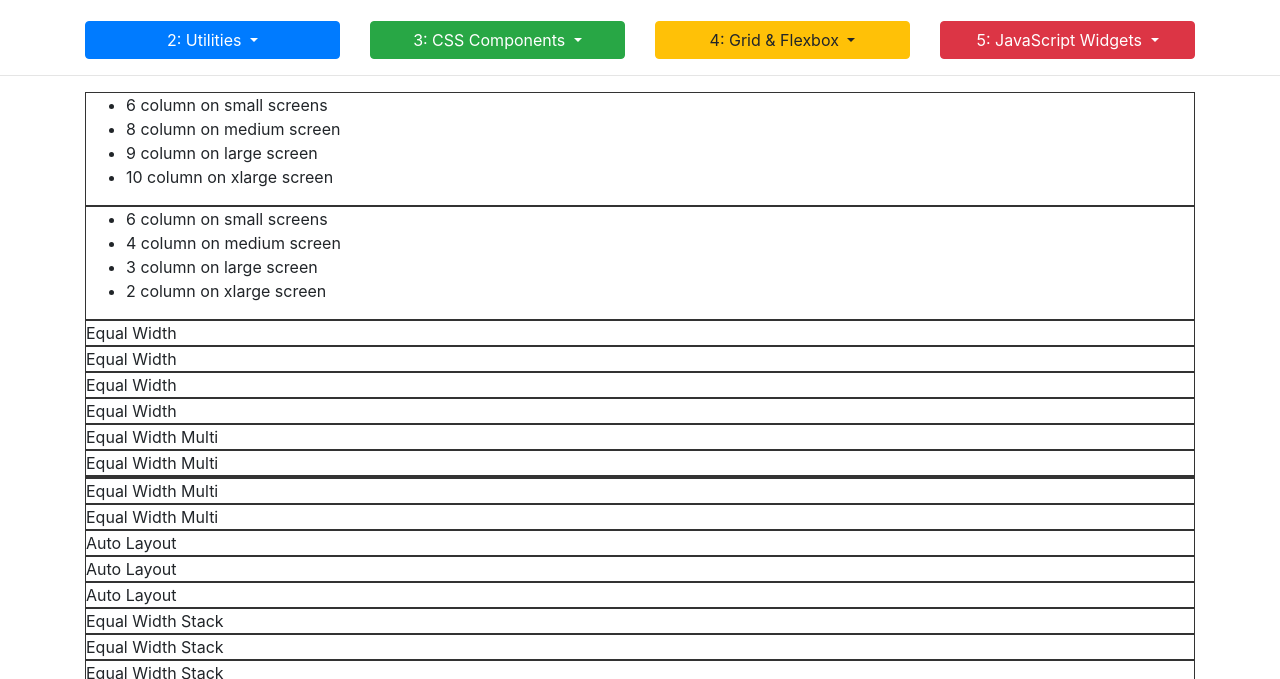
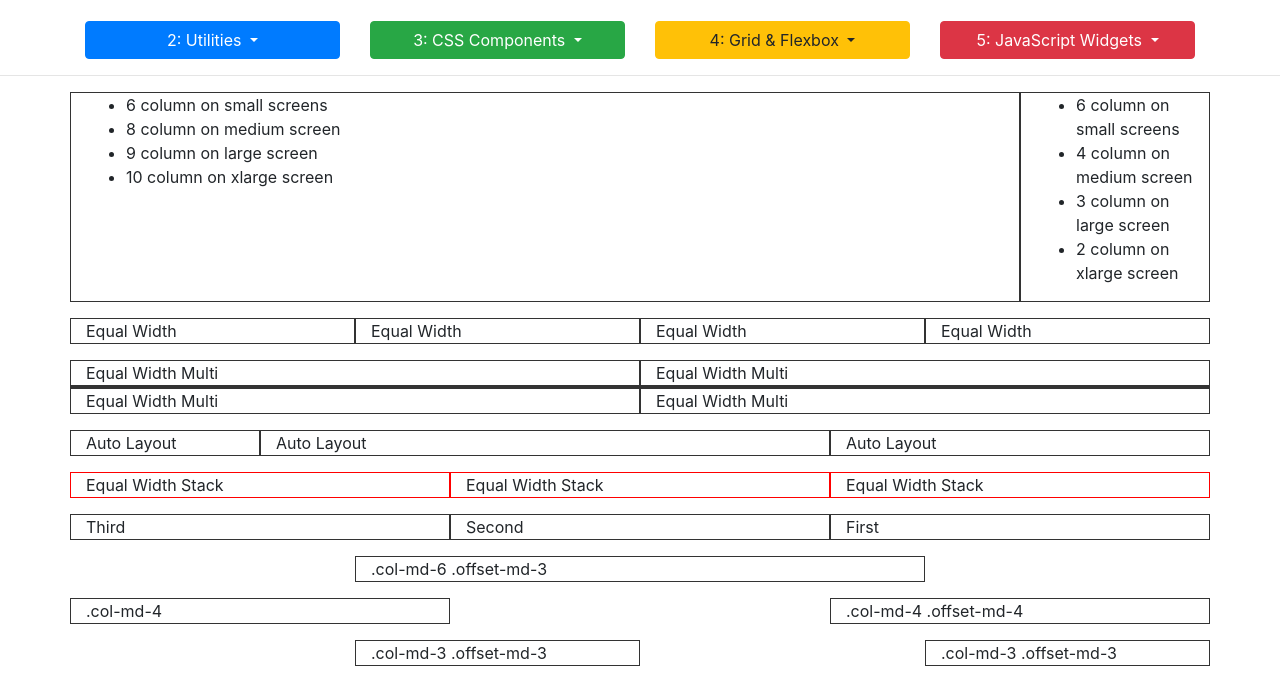
Before and after one commit to keys4words/19038, a plain HTML site: page sandbox/4_2_grid_system.html in a window 1280 px wide. Shown: the part 113-792 px from the top of the page. Drawn offline with nearby package versions, Linux system fonts and the light colour scheme.

Commit message:
make a grid

```diff
--- a/sandbox/4_2_grid_system.html
+++ b/sandbox/4_2_grid_system.html
@@ -88,8 +88,8 @@
     <!--####################START HERE####################-->
 
     <!-- RESPONSIVE GRID -->
-    <div>
-      <div style="border:1px solid #333">
+    <div class="row">
+      <div class="col-sm-6 col-md-8 col-lg-9 col-xl-10" style="border:1px solid #333">
         <ul>
           <li>6 column on small screens</li>
           <li>8 column on medium screen</li>
@@ -97,7 +97,7 @@
           <li>10 column on xlarge screen</li>
         </ul>
       </div>
-      <div style="border:1px solid #333">
+      <div class="col-sm-6 col-md-4 col-lg-3 col-xl-2" style="border:1px solid #333">
         <ul>
           <li>6 column on small screens</li>
           <li>4 column on medium screen</li>
@@ -108,75 +108,75 @@
     </div>
 
     <!-- EQUAL WIDTH -->
-    <div>
-      <div style="border:1px solid #333">Equal Width</div>
-      <div style="border:1px solid #333">Equal Width</div>
-      <div style="border:1px solid #333">Equal Width</div>
-      <div style="border:1px solid #333">Equal Width</div>
+    <div class="row mt-3">
+      <div class="col" style="border:1px solid #333">Equal Width</div>
+      <div class="col" style="border:1px solid #333">Equal Width</div>
+      <div class="col" style="border:1px solid #333">Equal Width</div>
+      <div class="col" style="border:1px solid #333">Equal Width</div>
     </div>
 
     <!-- EQUAL WIDTH MULTI ROW -->
-    <div>
-      <div style="border:1px solid #333">Equal Width Multi</div>
-      <div style="border:1px solid #333">Equal Width Multi</div>
-      <div style="border:1px solid #333"></div>
-      <div style="border:1px solid #333">Equal Width Multi</div>
-      <div style="border:1px solid #333">Equal Width Multi</div>
+    <div class="row mt-3">
+      <div class="col" style="border:1px solid #333">Equal Width Multi</div>
+      <div class="col" style="border:1px solid #333">Equal Width Multi</div>
+      <div class="w-100" style="border:1px solid #333"></div>
+      <div class="col" style="border:1px solid #333">Equal Width Multi</div>
+      <div class="col" style="border:1px solid #333">Equal Width Multi</div>
     </div>
 
     <!-- AUTO LAYOUT -->
-    <div>
-      <div style="border:1px solid #333">Auto Layout</div>
-      <div style="border:1px solid #333">Auto Layout</div>
-      <div style="border:1px solid #333">Auto Layout</div>
+    <div class="row mt-3">
+      <div class="col" style="border:1px solid #333">Auto Layout</div>
+      <div class="col-6" style="border:1px solid #333">Auto Layout</div>
+      <div class="col-4" style="border:1px solid #333">Auto Layout</div>
     </div>
 
     <!-- EQUAL WIDTH STACKED -->
-    <div>
-      <div style="border:1px solid #333">Equal Width Stack</div>
-      <div style="border:1px solid #333">Equal Width Stack</div>
-      <div style="border:1px solid #333">Equal Width Stack</div>
+    <div class="row mt-3">
+      <div class="col-sm" style="border:1px solid red">Equal Width Stack</div>
+      <div class="col-sm" style="border:1px solid red">Equal Width Stack</div>
+      <div class="col-sm" style="border:1px solid red">Equal Width Stack</div>
     </div>
 
     <!-- ORDERING -->
-    <div>
-      <div style="border:1px solid #333">
+    <div class="row mt-3">
+      <div class="col-sm order-3" style="border:1px solid #333">
         First
       </div>
-      <div style="border:1px solid #333">
+      <div class="col-sm order-2" style="border:1px solid #333">
         Second
       </div>
-      <div style="border:1px solid #333">
+      <div class="col-sm order-1" style="border:1px solid #333">
         Third
       </div>
     </div>
 
     <!-- OFFSETTING -->
-    <div>
+    <div class="row mt-3">
       <!-- 6 column div offset by 3 -->
-      <div style="border:1px solid #333">.col-md-6 .offset-md-3</div>
+      <div class="col-md-6 offset-md-3" style="border:1px solid #333">.col-md-6 .offset-md-3</div>
     </div>
-    <div>
+    <div class="row mt-3">
       <!-- 2 4 column divs, the second offset by 4 -->
-      <div style="border:1px solid #333">.col-md-4</div>
-      <div style="border:1px solid #333">.col-md-4 .offset-md-4</div>
+      <div class="col-md-4" style="border:1px solid #333">.col-md-4</div>
+      <div class="col-md-4 offset-md-4" style="border:1px solid #333">.col-md-4 .offset-md-4</div>
     </div>
 
-    <div>
+    <div class="row mt-3">
       <!-- 2 3 column divs, both offset by 3 -->
-      <div style="border:1px solid #333">.col-md-3 .offset-md-3</div>
-      <div style="border:1px solid #333">.col-md-3 .offset-md-3</div>
+      <div class="col-md-3 offset-md-3" style="border:1px solid #333">.col-md-3 .offset-md-3</div>
+      <div class="col-md-3 offset-md-3" style="border:1px solid #333">.col-md-3 .offset-md-3</div>
     </div>
 
     <!-- NESTING -->
-    <div>
-      <div style="border:1px solid blue">
+    <div class="row mt-3">
+      <div class="col-sm-9" style="border:1px solid blue">
         Level 1: .col-sm-9
-        <div>
-          <div style="border:1px solid red">
+        <div class="row">
+          <div class="col-8 col-sm-6" style="border:1px solid red">
             Level 2: .col-8 .col-sm-6
           </div>
-          <div style="border:1px solid red">
+          <div class="col-4 col-sm-6" style="border:1px solid red">
             Level 2: .col-4 .col-sm-6
           </div>
         </div>
```
